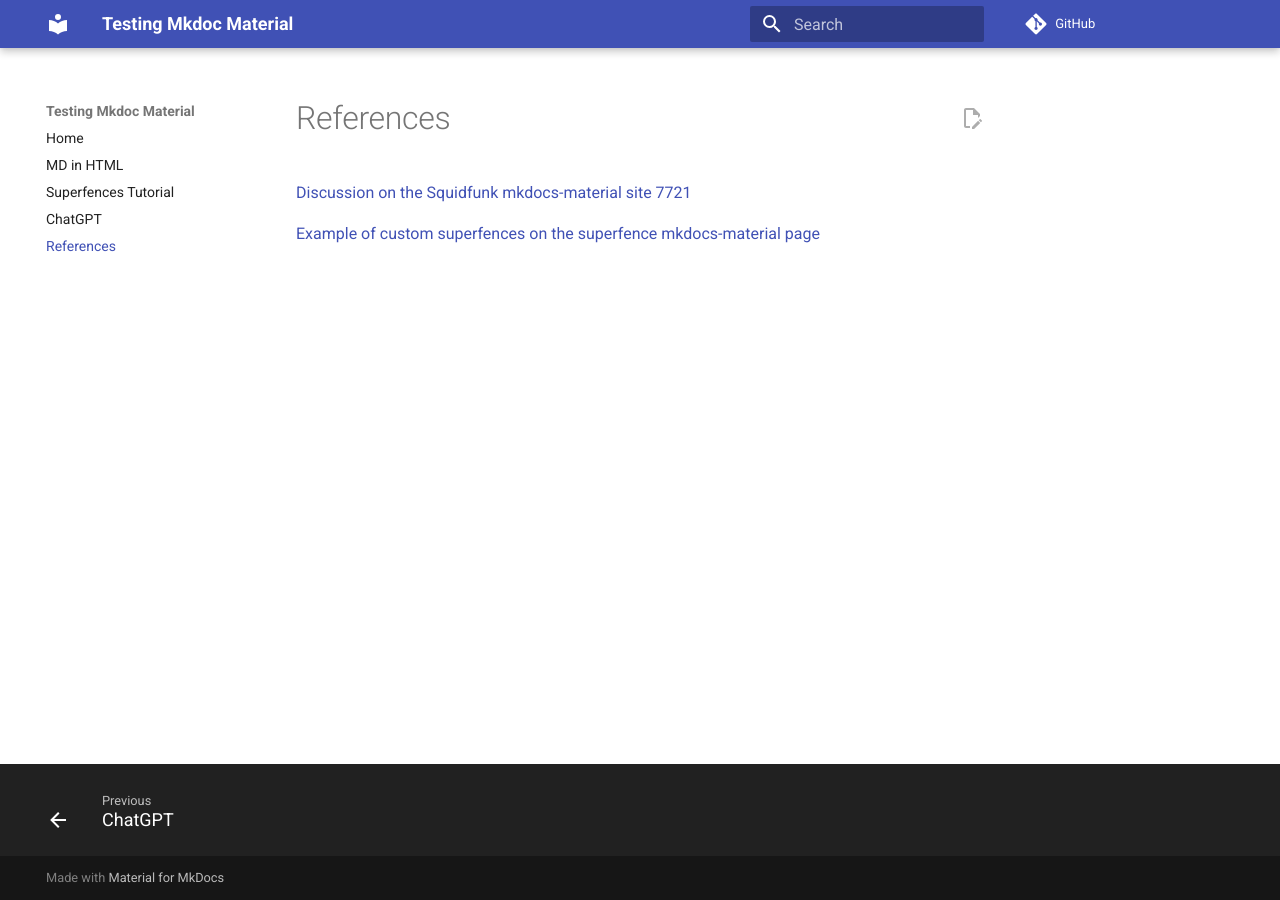
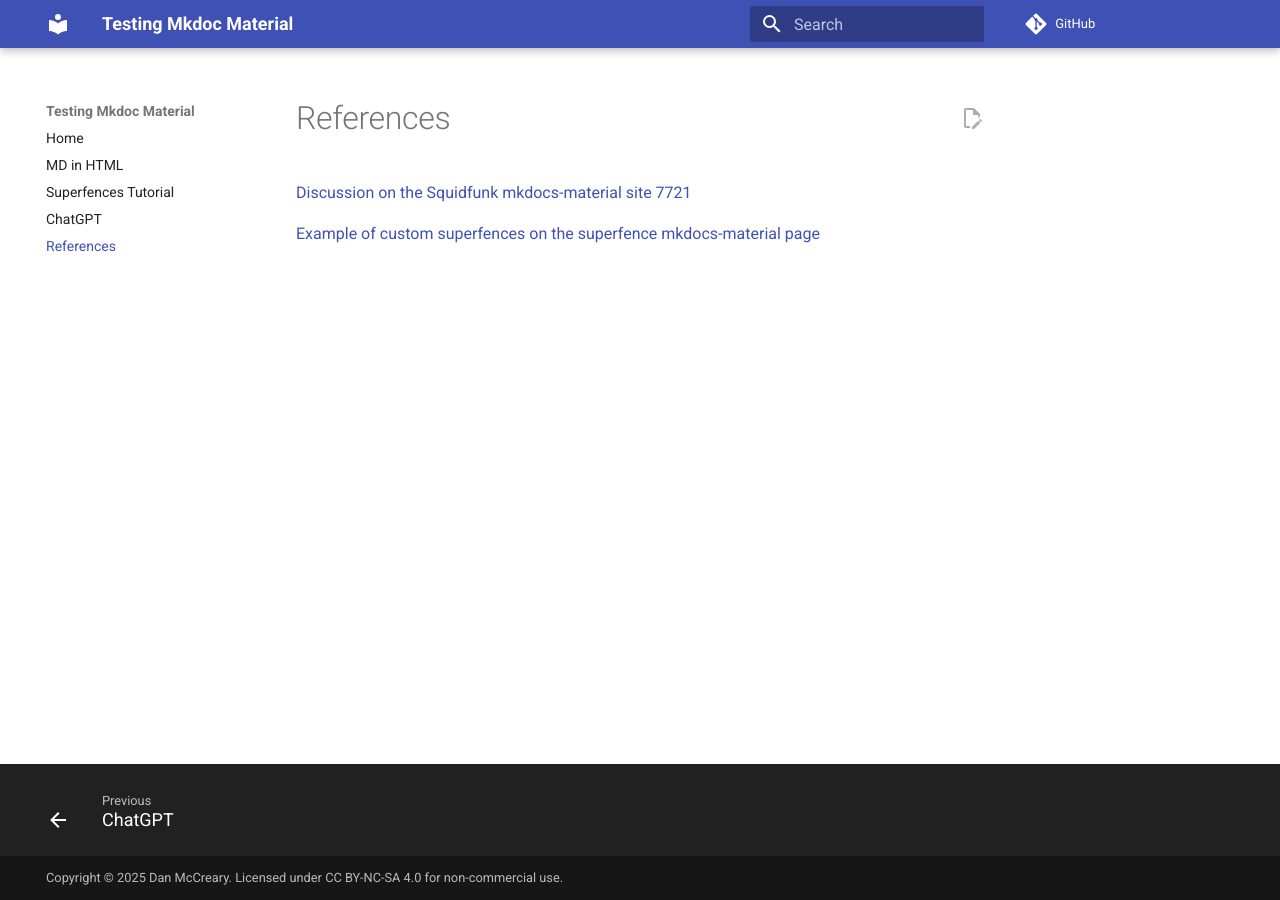
Before and after one commit to dmccreary/superfences, an MkDocs documentation site: the page built from docs/references.md, in a window 1280 px wide. Built offline with MkDocs 1.6.1 and Material for MkDocs 9.7.7, drawn with Linux system fonts in a browser that asks for light colours; comment, search, counter and statistics services are not loaded.

Commit message:
copyright added to footer

```diff
--- a/mkdocs.yml
+++ b/mkdocs.yml
@@ -40,3 +40,6 @@ extra_css:
 
 #          format: !!python/name:pymdownx.superfences.fence_div_format
 #          format: pymdownx.superfences.fence_div_format
+copyright: Copyright &copy; 2025 Dan McCreary. Licensed under <a href="license/">CC BY-NC-SA 4.0</a> for non-commercial use.
+extra:
+  generator: false
```
Also changed, not shown: docs/license.md (added, +40 -0 lines).
